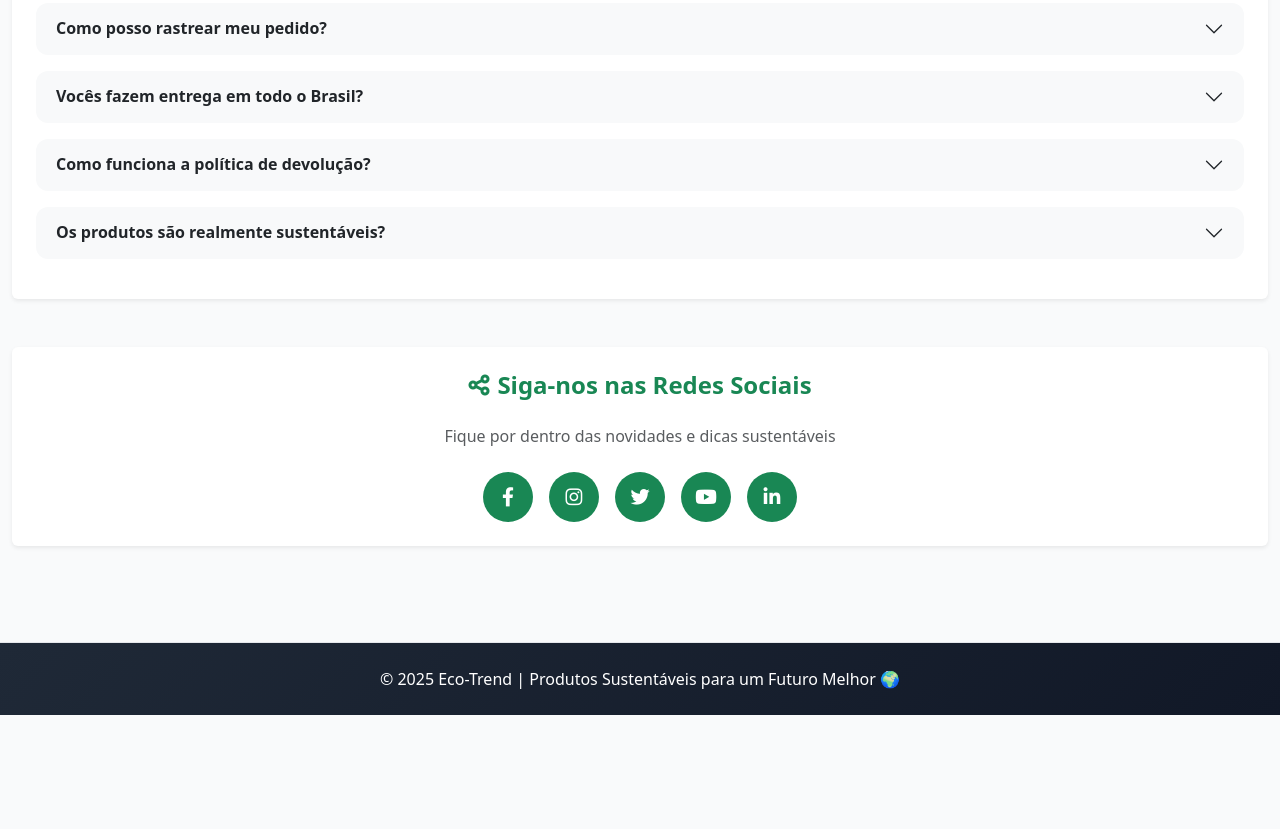
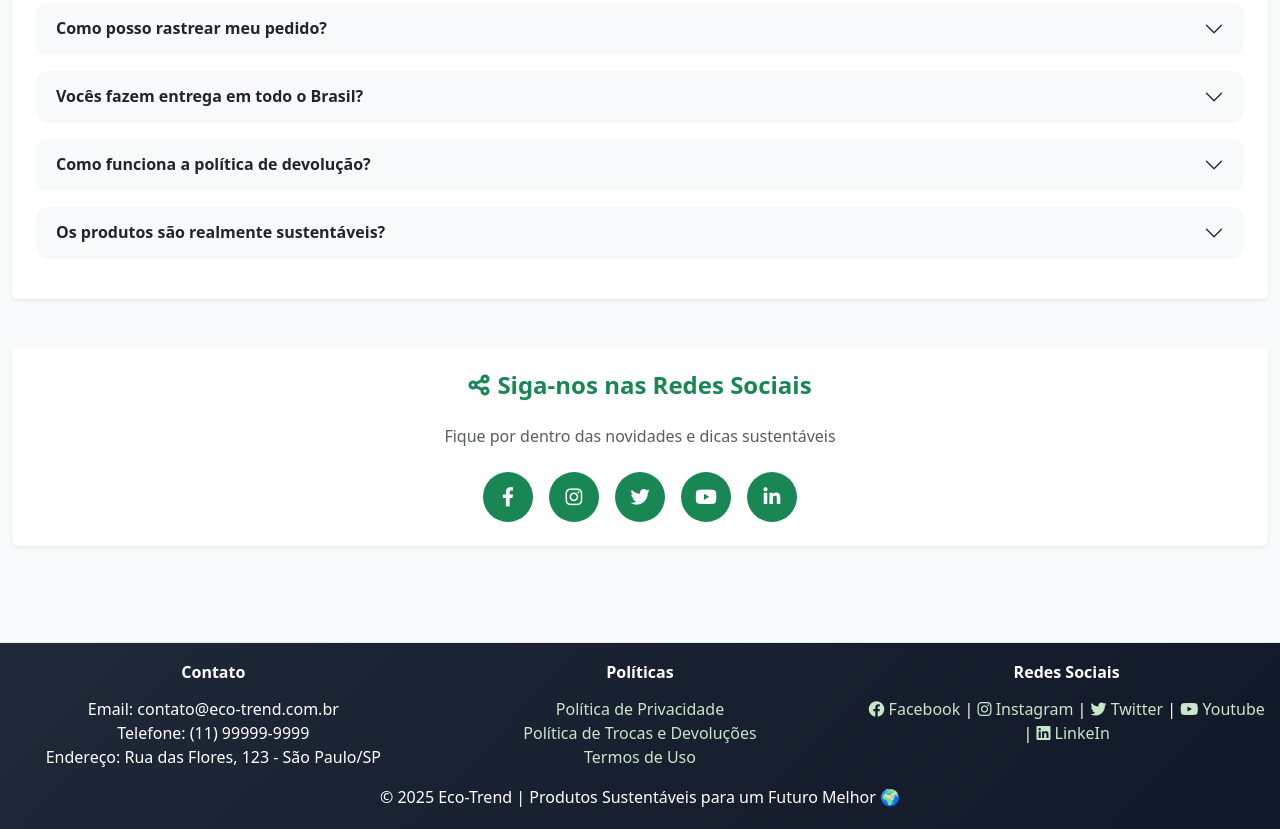
Before and after one commit to 1IMperaDOR0/eco-trend.github.io, a plain HTML site: page src/pages/contato.html in a window 1280 px wide. Shown: the part 1019-1848 px from the top of the page. Before the commit the page ends 1734 px from the top, so only its background shows below. Drawn offline with nearby package versions, Linux system fonts and the light colour scheme.

Commit message:
Changing some files and fixed footer

```diff
--- a/src/css/categorias.css
+++ b/src/css/categorias.css
@@ -383,6 +383,25 @@ html {
 footer {
     background: linear-gradient(135deg, #1f2937 0%, #111827 100%);
     border-top: 1px solid var(--border-light);
+    color: #fff;
+    text-align: center;
+    padding: 20px 0;
+    margin-top: 40px;
+}
+
+.footer h5 {
+  font-weight: bold;
+  margin-bottom: 15px;
+}
+
+.footer a {
+  color: #c8e6c9;
+  text-decoration: none;
+  transition: color 0.3s;
+}
+
+.footer a:hover {
+  color: #fff;
 }
 
 /* Utilitários */
--- a/src/css/contato.css
+++ b/src/css/contato.css
@@ -316,6 +316,25 @@ html {
 footer {
     background: linear-gradient(135deg, #1f2937 0%, #111827 100%);
     border-top: 1px solid var(--border-light);
+    color: #fff;
+    text-align: center;
+    padding: 20px 0;
+    margin-top: 40px;
+}
+
+.footer h5 {
+  font-weight: bold;
+  margin-bottom: 15px;
+}
+
+.footer a {
+  color: #c8e6c9;
+  text-decoration: none;
+  transition: color 0.3s;
+}
+
+.footer a:hover {
+  color: #fff;
 }
 
 /* Utilitários */
--- a/src/css/style.css
+++ b/src/css/style.css
@@ -2,24 +2,25 @@ body {
     font-family: Arial, sans-serif;
 }
 
-.navbar {
-    background-color: #2e7d32;
+.navbar-brand, .nav-link, .navbar-toggler-icon {
+    color: #2e7d32 !important;
 }
 
-.navbar-brand, .nav-link, .navbar-toggler-icon {
-    color: #fff !important;
+.navbar-nav {
+    gap: 12px;
 }
 
 a.nav-link {
-    border-bottom: 2px solid #2e7d32;
+    font-size: 18px;
+    border-bottom: 3px solid #fff;
 }
 
-.nav-link:hover {
-    border-bottom: 2px solid #fff;
+.nav-link:hover, .nav-link.selected {
+    border-bottom: 3px solid #2e7d32;
 }
 
 .carousel-item img {
-  max-height: 110vh;
+  max-height: calc(100vh - 60px);
   object-fit: cover;
 }
 
@@ -53,9 +54,25 @@ button.btn-eco:hover {
 }
 
 footer {
-    background-color: #2e7d32;
+    background: linear-gradient(135deg, #1f2937 0%, #111827 100%);
+    border-top: 1px solid var(--border-light);
     color: #fff;
     text-align: center;
-    padding: 15px 0;
+    padding: 20px 0;
     margin-top: 40px;
 }
+
+.footer h5 {
+  font-weight: bold;
+  margin-bottom: 15px;
+}
+
+.footer a {
+  color: #c8e6c9;
+  text-decoration: none;
+  transition: color 0.3s;
+}
+
+.footer a:hover {
+  color: #fff;
+}
--- a/src/pages/contato.html
+++ b/src/pages/contato.html
@@ -287,11 +287,34 @@
         </div>
     </main>
 
-    <footer class="bg-dark text-white py-4 mt-5">
+    <footer class="footer mt-5">
         <div class="container">
             <div class="row">
-                <div class="col-12 text-center">
-                    <p class="mb-0">&copy; 2025 Eco-Trend | Produtos Sustentáveis para um Futuro Melhor 🌍</p>
+                <div class="col-md-4">
+                    <h5>Contato</h5>
+                    <p>Email: contato@eco-trend.com.br</p>
+                    <p>Telefone: (11) 99999-9999</p>
+                    <p>Endereço: Rua das Flores, 123 - São Paulo/SP</p>
+                </div>
+
+                <div class="col-md-4">
+                    <h5>Políticas</h5>
+                    <p><a href="#">Política de Privacidade</a></p>
+                    <p><a href="#">Política de Trocas e Devoluções</a></p>
+                    <p><a href="#">Termos de Uso</a></p>
+                </div>
+
+                <div class="col-md-4">
+                    <h5>Redes Sociais</h5>
+                    <a href="#" class="social-icon"><i class="fab fa-facebook"></i> Facebook</a> |
+                    <a href="#" class="social-icon"><i class="fab fa-instagram"></i> Instagram</a> |
+                    <a href="#" class="social-icon"><i class="fab fa-twitter"></i> Twitter</a> |
+                    <a href="#" class="social-icon"><i class="fab fa-youtube"></i> Youtube</a> |
+                    <a href="#" class="social-icon"><i class="fab fa-linkedin"></i> LinkeIn</a>
+                </div>
+
+                <div class="text-center mt-3">
+                    <p>&copy; 2025 Eco-Trend | Produtos Sustentáveis para um Futuro Melhor 🌍</p>
                 </div>
             </div>
         </div>
```
Also changed, not shown: index.html (+36 -4 lines), src/pages/categorias.html (+26 -3 lines), src/js/script.js (deleted).
